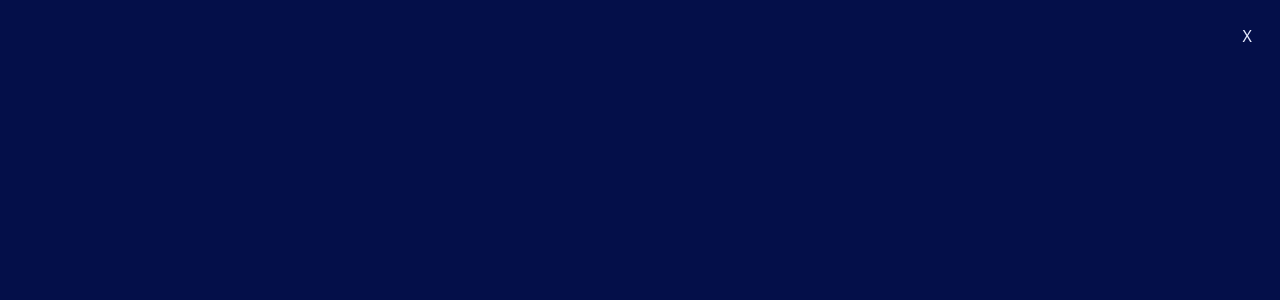
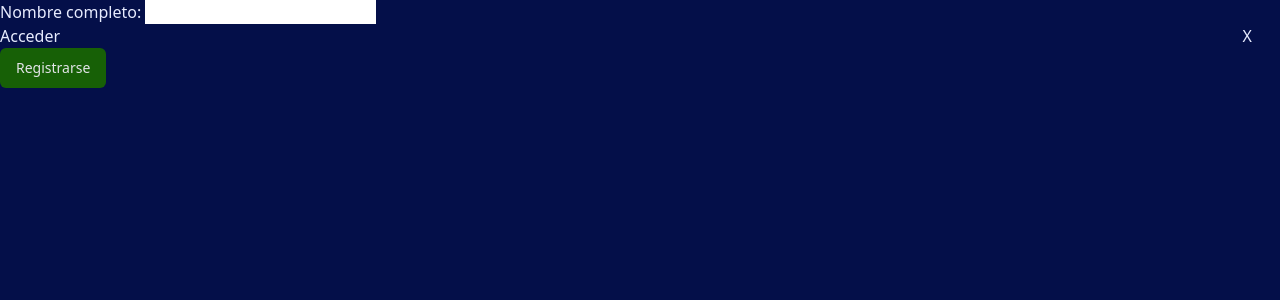
Before and after one commit to SantiZai/cztennis-client, a React (Vite) app: page /auth in a window 1280 px wide. Shown: the top 300 px of the page. Built offline with nearby package versions, Linux system fonts and the light colour scheme.

Commit message:
formik & yup

```diff
--- a/src/App.tsx
+++ b/src/App.tsx
@@ -9,9 +9,11 @@ import SingleString from "./pcomponents/pages/SingleString";
 import Cart from "./pcomponents/pages/Cart";
 import { ThemeProvider } from "@/components/theme-provider";
 import CartProvider from "./utils/CartProvider";
+import AuthProvider from "./utils/AuthProvider";
 
 const App = () => {
     return (
+        <AuthProvider>
             <CartProvider>
                 <ThemeProvider
                     defaultTheme="dark"
@@ -58,6 +60,7 @@ const App = () => {
                     </BrowserRouter>
                 </ThemeProvider>
             </CartProvider>
+        </AuthProvider>
     );
 };
 
--- a/src/pcomponents/pages/AuthPage.tsx
+++ b/src/pcomponents/pages/AuthPage.tsx
@@ -1,5 +1,16 @@
+import { useState } from "react";
+import { Button } from "@/components/ui/button";
+import Auth from "../pures/Auth";
+
 const AuthPage = () => {
-    return <></>;
+    const [signup, setSignup] = useState<boolean>(false);
+
+    const handleSignup = () => setSignup(!signup);
+
+    return <div>
+        <Auth signup={signup} />
+        <Button onClick={handleSignup}>{signup ? "Acceder" : "Registrarse"}</Button>
+    </div>;
 };
 
 export default AuthPage;
--- a/src/pcomponents/pages/SingleString.tsx
+++ b/src/pcomponents/pages/SingleString.tsx
@@ -19,6 +19,7 @@ const SingleString = () => {
 
     const { id } = useParams();
 
+    //TODO: agregar al carrito del usuario especifico
     const addToCart = (prod: Product) => {
         setCart([...cart, prod])
     }
--- /dev/null
+++ b/src/pcomponents/pures/Auth.tsx
@@ -0,0 +1,56 @@
+import * as Yup from "yup";
+import { Formik, Field, Form, ErrorMessage } from "formik";
+
+interface Props {
+    signup: boolean;
+}
+
+const formSchema = Yup.object().shape({
+    fullname: Yup.string()
+        .min(4, "Mínimo 4 caracteres")
+        .max(50, "Máximo 50 caracteres")
+        .required("Campo requerido"),
+    password: Yup.string()
+        .min(4, "Mínimo 4 caracteres")
+        .required("Campo requerido"),
+    confirm: Yup.string()
+        .test(
+            "password-match",
+            "Las contraseñas no coinciden",
+            function (value) {
+                return this.parent.password === value;
+            }
+        )
+        .required("Campo requerido"),
+});
+
+const Auth = (props: Props) => {
+    return (
+        <div>
+            <Formik
+                initialValues={{
+                    username: "",
+                    password: "",
+                    confirm: "",
+                }}
+                validationSchema={formSchema}
+            >
+                <Form>
+                    <label htmlFor="fullname">Nombre completo: </label>
+                    <Field name="fullname" type="text" />
+                    {props.signup ? (
+                        <div>
+                            <h2>Registrarse</h2>
+                        </div>
+                    ) : (
+                        <div>
+                            <h2>Acceder</h2>
+                        </div>
+                    )}
+                </Form>
+            </Formik>
+        </div>
+    );
+};
+
+export default Auth;
--- a/src/pcomponents/pures/Navigation.tsx
+++ b/src/pcomponents/pures/Navigation.tsx
@@ -1,6 +1,8 @@
 import { Link } from "react-router-dom";
 import { ModeToggle } from "@/components/mode-toggle";
 import "../../navbar.css";
+import { useContext } from "react";
+import { AuthContext } from "@/utils/AuthProvider";
 
 interface Props {
     isOpen: boolean;
@@ -8,6 +10,8 @@ interface Props {
 }
 
 const Navigation = ({ isOpen, handleNav }: Props) => {
+    const { loggedIn } = useContext(AuthContext);
+
     return (
         <div
             className={`navigation w-full h-full flex flex-col gap-2 px-4 text-xl font-semibold ${
@@ -27,12 +31,15 @@ const Navigation = ({ isOpen, handleNav }: Props) => {
                 <li onClick={handleNav}>
                     <Link to="strings">Cuerdas</Link>
                 </li>
+                {loggedIn ? (
                     <li onClick={handleNav}>
                         <Link to="profile">Perfil</Link>
                     </li>
+                ) : (
                     <li onClick={handleNav}>
                         <Link to="auth">Iniciar sesión</Link>
                     </li>
+                )}
                 <li onClick={handleNav}>
                     <Link to="order">Pedido</Link>
                 </li>
--- /dev/null
+++ b/src/utils/AuthProvider.tsx
@@ -0,0 +1,23 @@
+import { ReactNode, createContext, useState } from "react";
+import { AuthContextType } from "./interfaces";
+
+interface Props {
+    children: ReactNode;
+}
+
+export const AuthContext = createContext<AuthContextType>({
+    loggedIn: false,
+    setLoggedIn: () => {},
+});
+
+const AuthProvider = (props: Props) => {
+    const [loggedIn, setLoggedIn] = useState<boolean>(false);
+
+    return (
+        <AuthContext.Provider value={{ loggedIn, setLoggedIn }}>
+            {props.children}
+        </AuthContext.Provider>
+    );
+};
+
+export default AuthProvider;
--- a/src/utils/interfaces.ts
+++ b/src/utils/interfaces.ts
@@ -12,3 +12,8 @@ export interface CartContextType {
     cart: Product[];
     setCart: React.Dispatch<React.SetStateAction<Product[]>>;
 }
+
+export interface AuthContextType {
+    loggedIn: boolean;
+    setLoggedIn: React.Dispatch<React.SetStateAction<boolean>>;
+}
```
Also changed, not shown: package.json (+7 -1 lines), 1 other file (tests, documents, lock files or other folders). Lines whose indentation alone changed are shown as unchanged.
